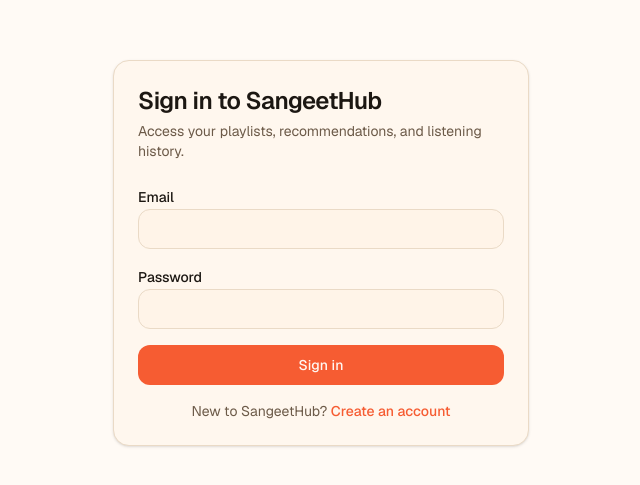
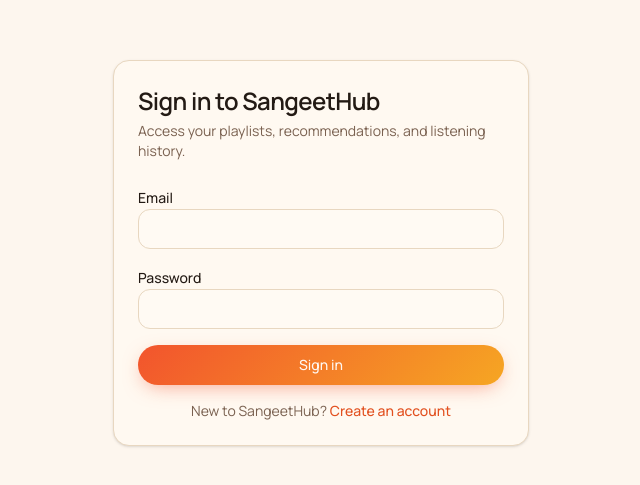
Before and after one commit to aayushpodda0/sangeethub, a Next.js app: page /login in a window 1280 px wide. Shown: the part 147-632 px from the top of the page, without its empty margins (319-959 px from the left). Built offline with nearby package versions, Linux system fonts and the light colour scheme; no server answers.

Commit message:
adding changes in UI and some little's redesign's

```diff
--- a/app/globals.css
+++ b/app/globals.css
@@ -1,19 +1,20 @@
 @import "tailwindcss";
 
 :root {
-  --background: #fffaf5;
-  --foreground: #1c1712;
-  --muted: #f3e9de;
-  --muted-foreground: #6c5a48;
-  --card: #fff7ee;
-  --border: #eadac6;
-  --input: #fff4e8;
-  --accent: #f65c32;
-  --accent-foreground: #fff7f2;
-  --secondary: #ffb08a;
-  --secondary-foreground: #2e160e;
-  --destructive: #c42d20;
-  --color-accent-soft: rgba(246, 92, 50, 0.22);
+  --background: #fdf6ee;
+  --foreground: #231a14;
+  --muted: #f3e6d6;
+  --muted-foreground: #7a6150;
+  --card: #fff9f1;
+  --border: #e8d7c0;
+  --input: #fffaf3;
+  --accent: #e2501f;
+  --accent-foreground: #fff8f3;
+  --secondary: #f2b35a;
+  --secondary-foreground: #2e1608;
+  --destructive: #b3281a;
+  --color-accent-soft: rgba(226, 80, 31, 0.18);
+  --gradient-sunset: linear-gradient(135deg, #f2542d 0%, #f6a623 100%);
 }
 
 @theme inline {
@@ -29,32 +30,37 @@
   --color-secondary: var(--secondary);
   --color-secondary-foreground: var(--secondary-foreground);
   --color-destructive: var(--destructive);
-  --font-sans: var(--font-geist-sans);
-  --font-mono: var(--font-geist-mono);
+  --font-sans: var(--font-manrope);
+  --font-display: var(--font-fraunces);
 }
 
 .dark {
-  --background: #120f0c;
-  --foreground: #f9f3ec;
-  --muted: #221b16;
-  --muted-foreground: #d0bda9;
-  --card: #19140f;
-  --border: #32261c;
-  --input: #241b14;
-  --accent: #ff7a4f;
-  --accent-foreground: #2f1208;
-  --secondary: #723621;
-  --secondary-foreground: #ffd9c9;
-  --destructive: #ee4a3a;
-  --color-accent-soft: rgba(255, 122, 79, 0.28);
+  --background: #1a1210;
+  --foreground: #f5ebdd;
+  --muted: #241a16;
+  --muted-foreground: #a68d7a;
+  --card: #221712;
+  --border: #382820;
+  --input: #2a1d17;
+  --accent: #f2542d;
+  --accent-foreground: #fff4ec;
+  --secondary: #5c2a3a;
+  --secondary-foreground: #f6d9bf;
+  --destructive: #ef4a38;
+  --color-accent-soft: rgba(242, 84, 45, 0.22);
+  --gradient-sunset: linear-gradient(135deg, #f2542d 0%, #f6a623 100%);
 }
 
 body {
   background: var(--background);
   color: var(--foreground);
-  font-family: var(--font-geist-sans), Arial, Helvetica, sans-serif;
+  font-family: var(--font-manrope), Arial, Helvetica, sans-serif;
 }
 
 * {
   border-color: var(--border);
 }
+
+.font-display {
+  font-family: var(--font-fraunces), Georgia, serif;
+}
--- a/app/layout.tsx
+++ b/app/layout.tsx
@@ -1,17 +1,18 @@
 import type { Metadata } from "next";
-import { Geist, Geist_Mono } from "next/font/google";
+import { Fraunces, Manrope } from "next/font/google";
 
 import { Providers } from "@/components/providers";
 import "./globals.css";
 
-const geistSans = Geist({
-  variable: "--font-geist-sans",
+const manrope = Manrope({
+  variable: "--font-manrope",
   subsets: ["latin"],
 });
 
-const geistMono = Geist_Mono({
-  variable: "--font-geist-mono",
+const fraunces = Fraunces({
+  variable: "--font-fraunces",
   subsets: ["latin"],
+  axes: ["opsz", "SOFT"],
 });
 
 export const metadata: Metadata = {
@@ -23,7 +24,7 @@
   return (
     <html
       lang="en"
-      className={`${geistSans.variable} ${geistMono.variable} h-full antialiased`}
+      className={`${manrope.variable} ${fraunces.variable} h-full antialiased`}
       suppressHydrationWarning
     >
       <body className="min-h-full bg-background text-foreground">
--- a/components/music/track-list.tsx
+++ b/components/music/track-list.tsx
@@ -1,36 +1,48 @@
 import Link from "next/link";
 
 import { PlayTrackButton } from "@/components/player/play-track-button";
+import { formatDuration } from "@/lib/utils";
 import type { DiscoveryTrack } from "@/types/music";
 
 type TrackListProps = {
   title: string;
   tracks: DiscoveryTrack[];
+  /** Shows a rank number per row - only turn on for genuinely ranked lists (e.g. popularity charts). */
+  ranked?: boolean;
 };
 
-export function TrackList({ title, tracks }: TrackListProps) {
+export function TrackList({ title, tracks, ranked = false }: TrackListProps) {
   return (
-    <section className="space-y-3">
-      <h2 className="text-lg font-semibold">{title}</h2>
+    <section>
+      <h2 className="font-display text-2xl font-medium">{title}</h2>
       {!tracks.length ? (
-        <div className="rounded-xl border border-dashed border-border p-4 text-sm text-muted-foreground">
+        <div className="mt-4 rounded-2xl border border-dashed border-border p-6 text-sm text-muted-foreground">
           No tracks available.
         </div>
       ) : (
-        <ul className="space-y-2">
-          {tracks.map((track) => (
-            <li
-              key={track.id}
-              className="flex flex-wrap items-center justify-between gap-3 rounded-xl border border-border bg-card p-3"
-            >
-              <div className="min-w-0">
-                <Link href={`/tracks/${track.id}`} className="truncate text-sm font-medium hover:underline">
+        <ul className="mt-4 divide-y divide-border/60">
+          {tracks.map((track, index) => (
+            <li key={track.id} className="flex items-center gap-4 py-3">
+              {ranked && (
+                <span className="font-display w-6 shrink-0 text-right text-lg text-muted-foreground/70">
+                  {index + 1}
+                </span>
+              )}
+              <div className="min-w-0 flex-1">
+                <Link href={`/tracks/${track.id}`} className="truncate text-sm font-medium hover:text-accent">
                   {track.title}
                 </Link>
-                <p className="truncate text-xs text-muted-foreground">
-                  {track.artistNames.join(", ")} • {track.albumTitle} • {track.language}
+                <p className="mt-0.5 truncate text-xs text-muted-foreground">
+                  {track.artistNames.join(", ")}
+                  <span className="mx-1.5 text-border">/</span>
+                  {track.albumTitle}
+                  <span className="mx-1.5 text-border">/</span>
+                  {track.language.charAt(0) + track.language.slice(1).toLowerCase()}
                 </p>
               </div>
+              <span className="hidden shrink-0 text-xs tabular-nums text-muted-foreground sm:block">
+                {formatDuration(track.durationSeconds)}
+              </span>
               <PlayTrackButton track={track} queue={tracks} />
             </li>
           ))}
--- a/components/ui/button.tsx
+++ b/components/ui/button.tsx
@@ -5,20 +5,23 @@
 import { cn } from "@/lib/utils";
 
 const buttonVariants = cva(
-  "inline-flex items-center justify-center gap-2 whitespace-nowrap rounded-xl text-sm font-medium transition disabled:pointer-events-none disabled:opacity-50 focus-visible:outline-none focus-visible:ring-2 focus-visible:ring-offset-2 focus-visible:ring-offset-background",
+  "inline-flex items-center justify-center gap-2 whitespace-nowrap text-sm font-medium transition disabled:pointer-events-none disabled:opacity-50 focus-visible:outline-none focus-visible:ring-2 focus-visible:ring-offset-2 focus-visible:ring-offset-background",
   {
     variants: {
       variant: {
-        default: "bg-accent text-accent-foreground hover:opacity-95 focus-visible:ring-accent",
-        secondary: "bg-secondary text-secondary-foreground hover:opacity-95 focus-visible:ring-secondary",
-        ghost: "hover:bg-muted focus-visible:ring-muted-foreground",
-        outline: "border border-border bg-transparent hover:bg-muted focus-visible:ring-muted-foreground",
+        default:
+          "rounded-full bg-[image:var(--gradient-sunset)] text-accent-foreground shadow-[0_6px_20px_-6px_rgba(242,84,45,0.55)] hover:shadow-[0_8px_24px_-6px_rgba(242,84,45,0.7)] hover:brightness-105 focus-visible:ring-accent",
+        secondary:
+          "rounded-xl bg-secondary text-secondary-foreground hover:opacity-90 focus-visible:ring-secondary",
+        ghost: "rounded-lg hover:bg-muted focus-visible:ring-muted-foreground",
+        outline:
+          "rounded-lg border border-border bg-transparent hover:bg-muted focus-visible:ring-muted-foreground",
       },
       size: {
         default: "h-10 px-4 py-2",
-        sm: "h-9 rounded-lg px-3",
-        lg: "h-11 px-6",
-        icon: "size-10",
+        sm: "h-9 px-3",
+        lg: "h-12 px-7 text-base",
+        icon: "size-10 rounded-full",
       },
     },
     defaultVariants: {
```
Also changed, not shown: app/home/page.tsx (+40 -32 lines).
